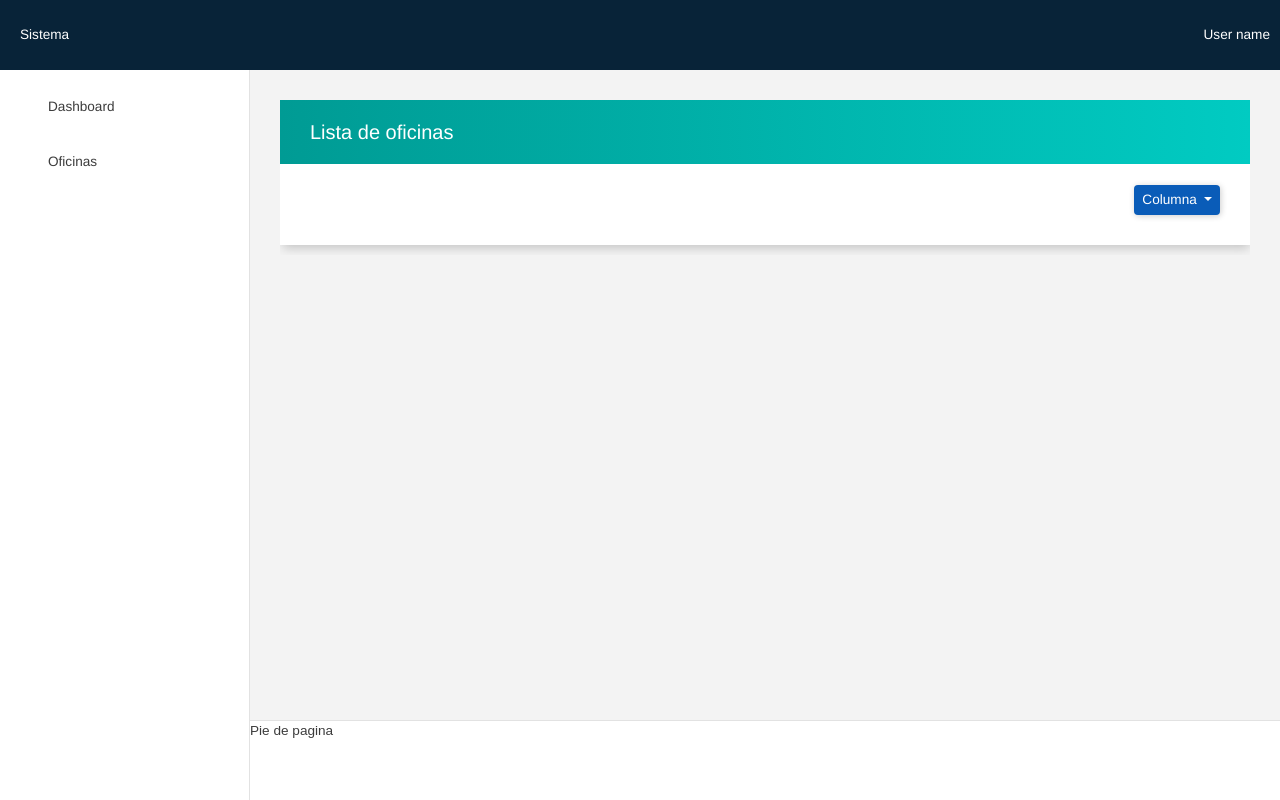
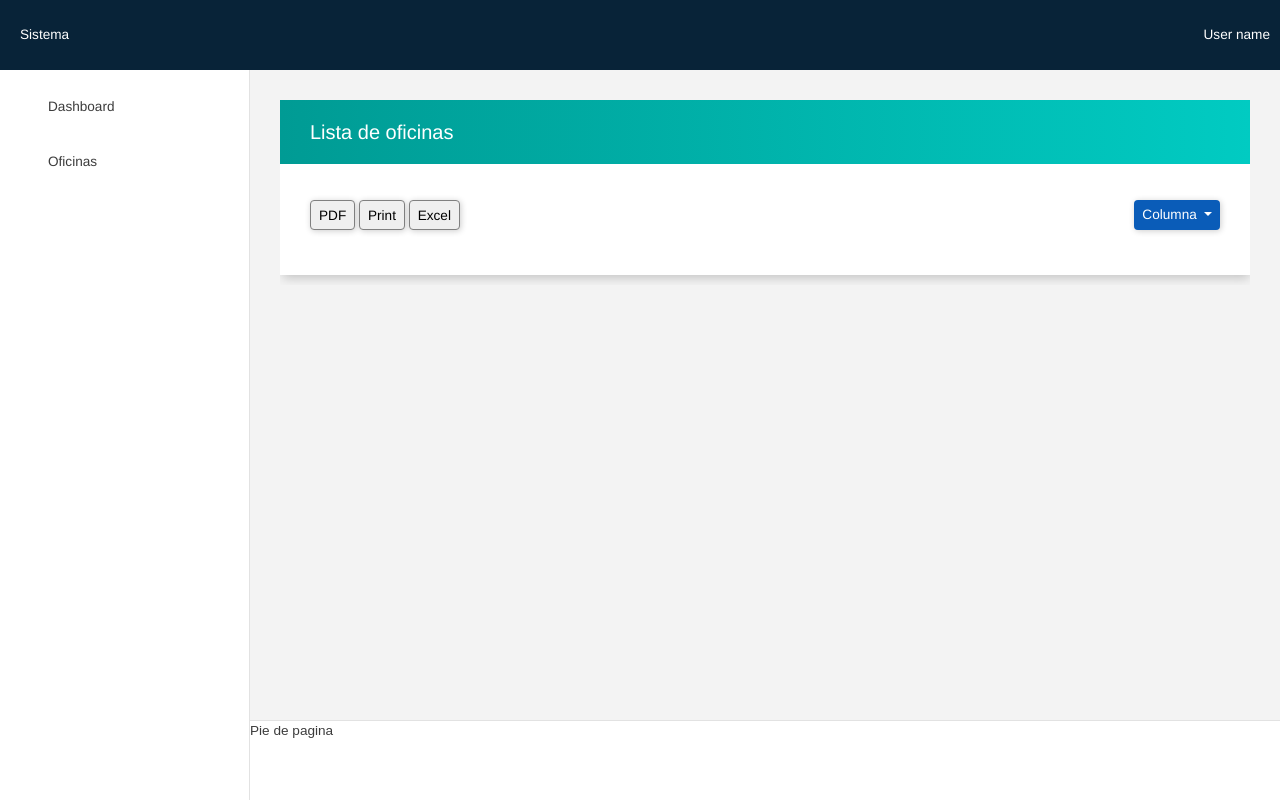
Before and after one commit to elwinroman/sistema, a PHP site: page /github/oficina/list in a window 1280 px wide. Run offline with PHP 8.4, Linux system fonts and the light colour scheme; the visitor is signed in with stand-in values (Sample User, id 1); some libraries are stand-ins or nearby versions; some web fonts are replaced.

Commit message:
Rename clases

```diff
--- a/assets/css/custom-ow.css
+++ b/assets/css/custom-ow.css
@@ -20,6 +20,12 @@
     color: inherit;
     text-decoration: none;
 }
+li {
+    list-style: none;
+}
+legend {
+    font-size: 0.85rem;
+}
 
 /* Button */
 .btn-ow {
@@ -32,6 +38,7 @@
     border-radius: 4px;
     transition: all 300ms;
     font-size: 0.85rem !important;
+    border: 1px solid gray;
 }
 .btn-ow-blue {
     background: #0A5CB8;
@@ -56,8 +63,6 @@
 .input-ow {
     display: block;
     width: 100%;
-    height: 30px;
-    line-height: 30px;
     padding: 1px 0.5rem 0 0.5rem;
     border-radius: 4px;
     outline: none;
@@ -65,6 +70,10 @@
     background: white;
     color: var(--color-font-body);
     border: 1px solid #b9bec4;
+}
+.input-ow.input-height-ow {
+    height: 30px;
+    line-height: 30px;
 }
 .input-ow:hover,
 .input-ow:focus {
@@ -110,7 +119,7 @@
 /* DataTables */
 .datatable-ow > thead > tr > th,
 .datatable-ow > tbody > tr > td {
-    padding: 8px 10px;
+    padding: 10px 10px 8px 10px;
     border-bottom: 1px solid #e0e0e0;
     vertical-align: middle;
 }
@@ -159,7 +168,33 @@
 }
 
 /* Utils */
-.weigth-500-ow {
+.bold-ow {
     font-weight: 500;
     margin-bottom: 1px;
 }
+
+/* Fonts */
+@font-face {
+    font-family: 'Poppins';
+    font-style: normal;
+    font-weight: 400;
+    src: url("../../libs/poppins-font/Poppins-Regular.ttf");
+}
+@font-face {
+    font-family: 'Poppins';
+    font-style: normal;
+    font-weight: 500;
+    src: url("../../libs/poppins-font/Poppins-Medium.ttf");
+}
+@font-face {
+    font-family: 'Poppins';
+    font-style: normal;
+    font-weight: 600;
+    src: url("../../libs/poppins-font/Poppins-SemiBold.ttf");
+}
+@font-face {
+    font-family: 'Poppins';
+    font-style: normal;
+    font-weight: 700;
+    src: url("../../libs/poppins-font/Poppins-Bold");
+}
--- a/assets/css/styles.css
+++ b/assets/css/styles.css
@@ -2,6 +2,11 @@
     margin: 0;
     padding: 0;
     box-sizing: border-box;
+}
+
+body {
+    overflow-x: hidden;
+    overflow-y: auto;
 }
 
 /* Estilos para el navbar */
@@ -230,7 +235,7 @@
     font-size: 0.85rem;
 }
 .ofic-card > div {
-    padding: 30px;
+    padding: 25px;
 }
 .ofic-card .ofic-card-info {
     color: white;
@@ -239,6 +244,13 @@
 .ofic-card .ofic-card-cargo {
     border-right: 1px solid #e6e6e6;
 }
+.ofic-card .ofic-card-title {
+    display: block;
+    margin-bottom: 10px;
+    color: #7c7b7b;
+    border-bottom: 2px solid #4155c9;
+}
+
 
 /* Estilos para la lista de oficinas */
 #lista-oficina {
@@ -248,27 +260,34 @@
 #lista-oficina .wrapper-chief {
     display: inline-block;
     border-radius: 6px;
-    padding: 6px 10px;
-    color: white;
-    background: #5a61bd;
+    font-weight: 500;
+    color: rgb(27, 53, 102);
 }
 
-/* Estilos para la visibilidad de columnas */
-.column-visibility {
+/* Estilos para editar oficinas */
+#editar-oficina-modal {
+    font-size: 0.85rem !important;
+}
+
+/* Estilos para las opciones del datatable (exportable, visibility) */
+.table-options-ow {
     width: 100%;
     text-align: right;
+    display: flex;
+    justify-content: space-between;
+    padding: 15px 0;
 }
-.column-visibility ul.column-visibility-menu {
+.table-options-ow ul.visibility-menu {
     padding: 10px 15px 5px 15px;
     border-radius: 4px;
     font-size: 0.85rem;
     border: 1px solid black;    /*(-)*/
 }
-ul.column-visibility-menu > li {
+ul.visibility-menu > li {
     color: var(--color-font-body);
     padding: 2px 0;
 }
-ul.column-visibility-menu > li > label {
+ul.visibility-menu > li > label {
     padding-left: 5px;
     margin-top: 0.1em;
 }
--- a/views/oficina/list.php
+++ b/views/oficina/list.php
@@ -1,23 +1,27 @@
 <div id="lista-oficina">
 
     <div class="box-ow">
-        <h5 class="box-ow-title weigth-500-ow">Lista de oficinas</h5>
+        <h5 class="box-ow-title bold-ow">Lista de oficinas</h5>
         <div class="box-ow-body">
-            <div class="column-visibility dropdown">
+            <div class="table-options-ow">
+                <div class="exportable">
+                    <button class="btn-ow">
+				        <i class="zmdi zmdi-file"></i>
+				        <span>PDF</span>
+			        </button>
+                    <button class="btn-ow print-button">
+				        <i class="zmdi zmdi-print"></i>
+				        <span>Print</span>
+			        </button>
+                    <button class="btn-ow">
+				        <i class="zmdi zmdi-file-text"></i>
+				        <span>Excel</span>
+			        </button>
+                </div>
                 <button class="btn-ow btn-ow-blue dropdown-toggle" data-bs-toggle="dropdown" data-bs-auto-close="outside">
                     Columna
                 </button>
-                <ul class="dropdown-menu column-visibility-menu">
-                    <!-- <li> |check| column name ...</li>... -->
-                    <!-- <li>
-                        <input type="checkbox" class="form-check-input" value="0">
-                        <label>Nro</label>
-                    </li>
-                    <li>
-                        <input type="checkbox" class="form-check-input" value="1">
-                        <label>Nombre</label>
-                    </li> -->
-                </ul>
+                <ul class="dropdown-menu visibility-menu"></ul>
             </div>
 
             <table class="datatable-ow" id="datatable-oficina"></table>
```
Also changed, not shown: views/oficina/details.php (+13 -4 lines), views/oficina/edit.php (+21 -13 lines), views/oficina/new.php (+9 -9 lines).
